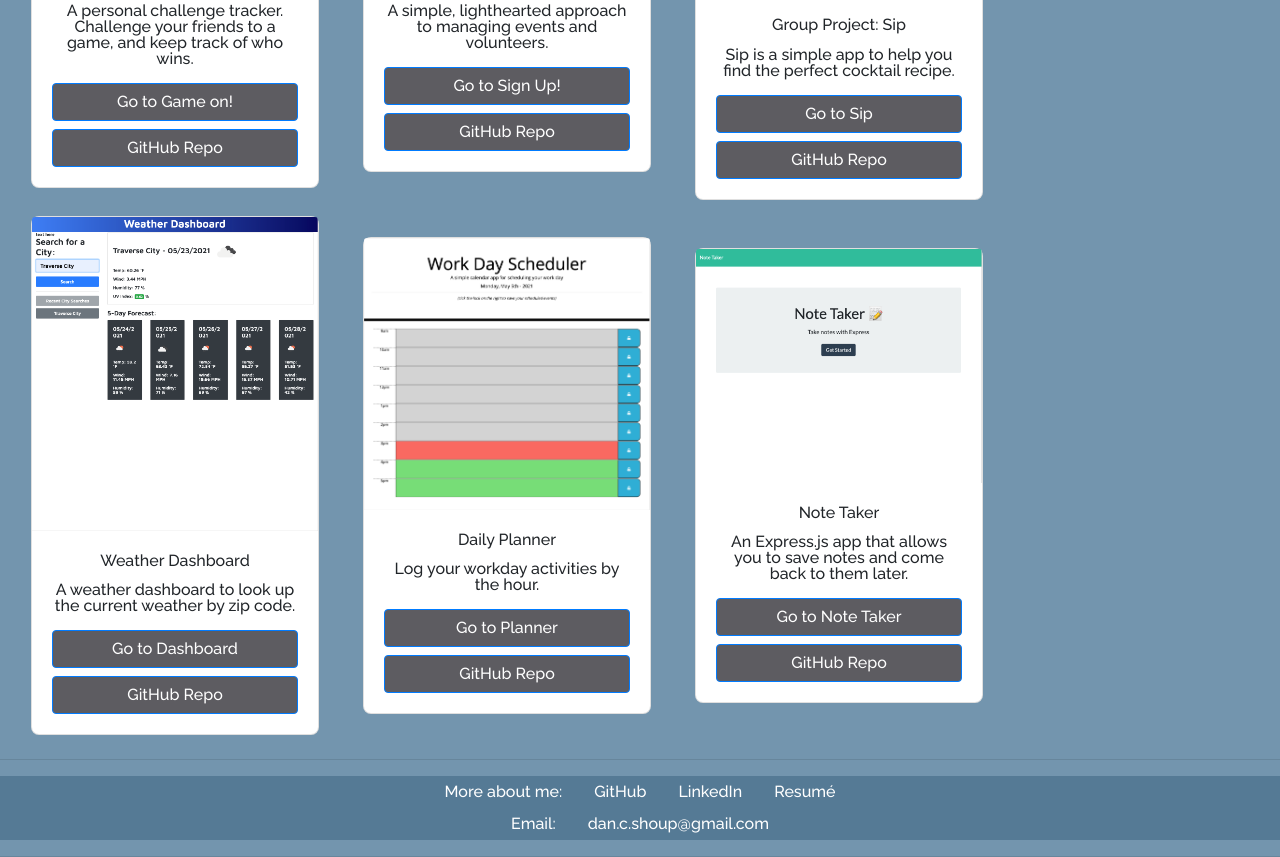
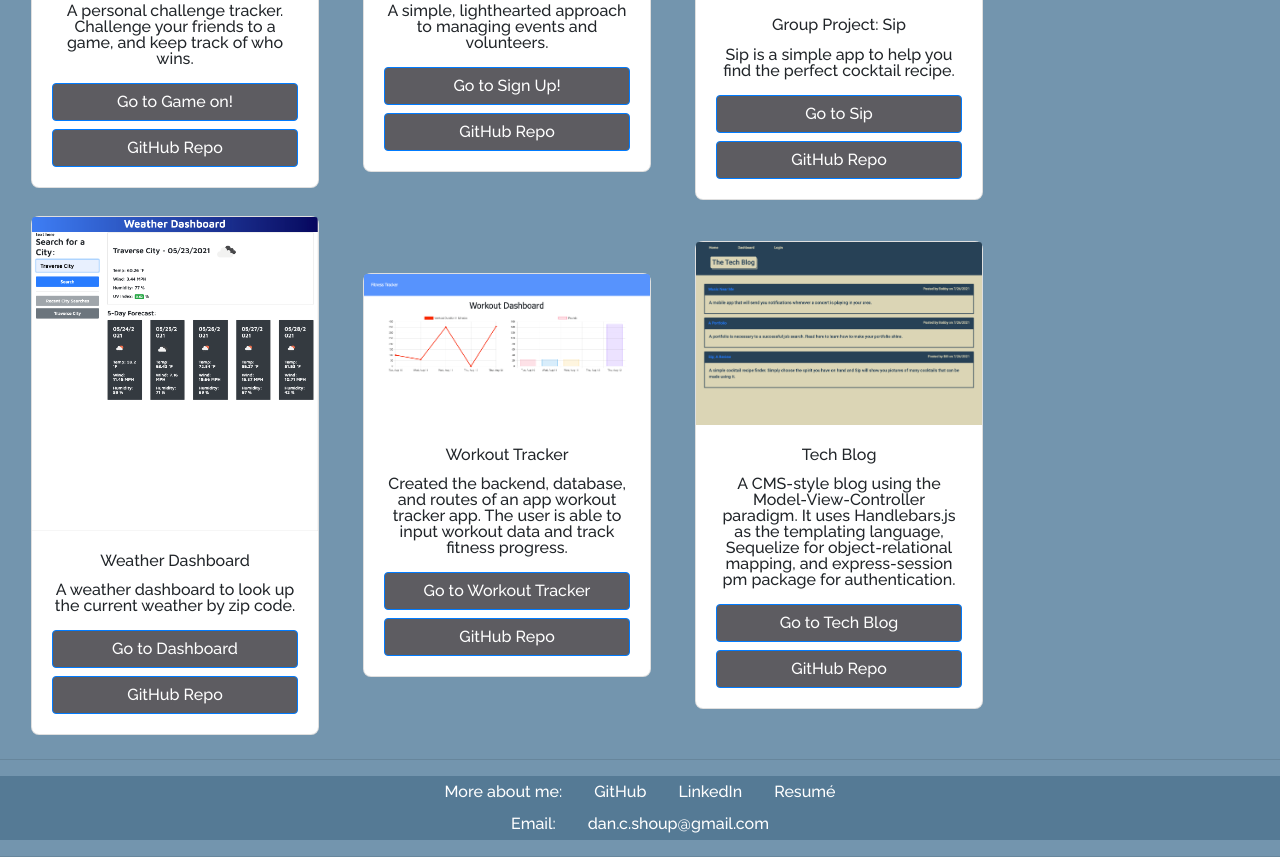
Before and after one commit to danshoup/DCS-PortfolioUpdate-No2, a plain HTML site: page index.html in a window 1280 px wide. Shown: the part 979-1836 px from the top of the page. Drawn offline with nearby package versions, Linux system fonts and the light colour scheme.

Commit message:
updated two app summaries

```diff
--- a/index.html
+++ b/index.html
@@ -76,7 +76,7 @@
 
                 <div class="col-md-3 m-2 align-self-center">
                     <div class="card align-self-center text-center" style="width: 18rem;">
-                        <img src="./assets/images/signup.png" class="card-img-top" alt="screeenshot of sip app">
+                        <img src="./assets/images/signup.png" class="card-img-top" alt="screeenshot of sign up app">
                         <div class="card-body">
                             <h5 class="card-title">Group Project: Sign Up, Idiot!</h5>
                             <p class="card-text">A simple, lighthearted approach to managing events and volunteers.</p>
@@ -112,24 +112,24 @@
 
                 <div class="col-md-3 m-2 align-self-center">
                     <div class="card align-self-center text-center" style="width: 18rem;">
-                        <img src="./assets/images/plannerScreenshot.png" class="card-img-top" alt="screenshot of daily planner">
+                        <img src="./assets/images/WorkoutTracker.png" class="card-img-top" alt="screenshot of workout tracker graph">
                         <div class="card-body">
-                            <h5 class="card-title">Daily Planner</h5>
-                            <p class="card-text">Log your workday activities by the hour.</p>
-                            <a href="https://danshoup.github.io/daily_planner/" class="btn btn-primary btn-block">Go to Planner</a>
-                            <a href="https://github.com/danshoup/daily_planner" class="btn btn-primary btn-block">GitHub Repo</a>
+                            <h5 class="card-title">Workout Tracker</h5>
+                            <p class="card-text">Created the backend, database, and routes of an app workout tracker app.  The user is able to input workout data and track fitness progress.</p>
+                            <a href="https://workout-tracker-msu-2021.herokuapp.com/" class="btn btn-primary btn-block">Go to Workout Tracker</a>
+                            <a href="https://github.com/danshoup/WorkoutTracker" class="btn btn-primary btn-block">GitHub Repo</a>
                         </div>
                     </div>
                 </div>
 
                 <div class="col-md-3 m-2 align-self-center">
                     <div class="card align-self-center text-center" style="width: 18rem;">
-                        <img src="./assets/images/note-taker-screenshot.png" class="card-img-top" alt="screenshot of daily planner">
+                        <img src="./assets/images/techblog.png" class="card-img-top" alt="screenshot of tech blog">
                         <div class="card-body">
-                            <h5 class="card-title">Note Taker</h5>
-                            <p class="card-text">An Express.js app that allows you to save notes and come back to them later.</p>
-                            <a href="https://nameless-earth-45114.herokuapp.com/" class="btn btn-primary btn-block">Go to Note Taker</a>
-                            <a href="https://github.com/danshoup/note-taker" class="btn btn-primary btn-block">GitHub Repo</a>
+                            <h5 class="card-title">Tech Blog</h5>
+                            <p class="card-text">A CMS-style blog using the Model-View-Controller paradigm. It uses Handlebars.js as the templating language, Sequelize for object-relational mapping, and express-session pm package for authentication.</p>
+                            <a href="https://tech-blog-msu-2021.herokuapp.com/" class="btn btn-primary btn-block">Go to Tech Blog</a>
+                            <a href="https://github.com/danshoup/tech_blog" class="btn btn-primary btn-block">GitHub Repo</a>
                         </div>
                     </div>
                 </div>
```
Also changed, not shown: assets/images/WorkoutTracker.png (added), assets/images/techblog.png (added).
